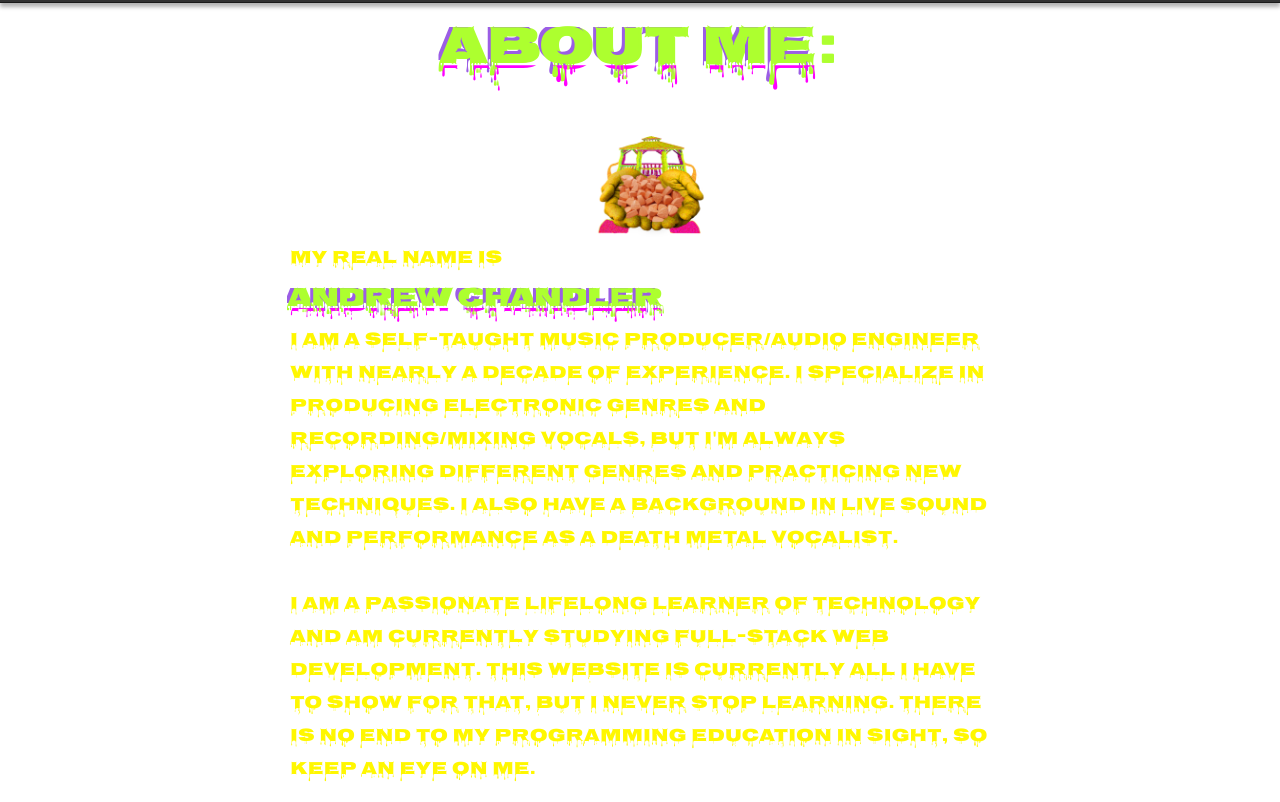
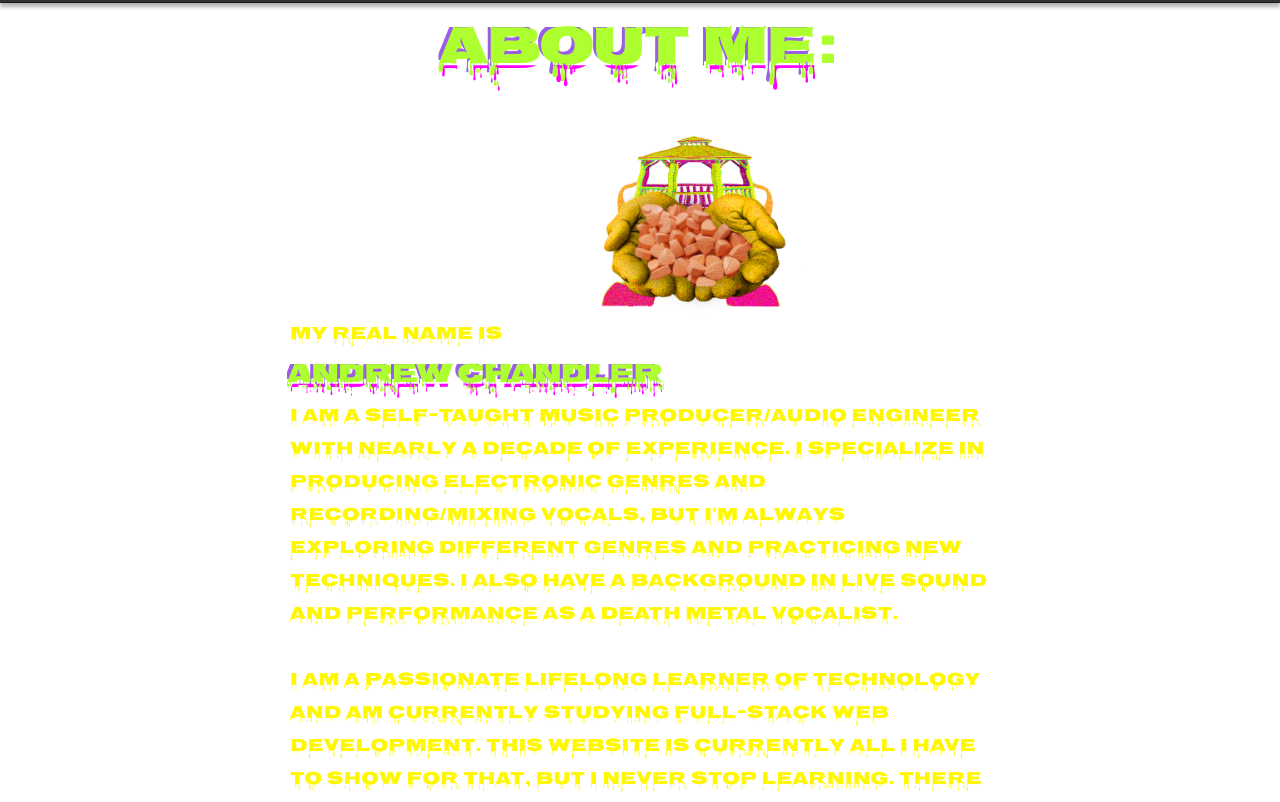
Before and after one commit to Gazebeaux/The-Gazebo, a plain HTML site: page index.html in a window 1280 px wide. Shown: the part 852-1654 px from the top of the page. Drawn offline with nearby package versions, Linux system fonts and the light colour scheme; a web font is replaced by a local one.

Commit message:
Update index.html

```diff
--- a/index.html
+++ b/index.html
@@ -64,7 +64,7 @@
     <div class="about__content">
       <div class="profile profile__fade-in">
         <div class="profile__picture"></div>
-        <div class="pp"><img src="images/gazebodeals.png" id="deal" width=20% ></div>
+        <div class="pp"><img src="images/gazebodeals.png" id="deal" width=35% ></div>
         <p class="profile__blurb">My real name is</br><span class="glitch1" data-text="ANDREW CHANDLER" contenteditable="true">Andrew Chandler</span><br>I am a self-taught music producer/audio engineer with nearly a decade of experience. I specialize
           in producing electronic genres and recording/mixing vocals, but I'm always exploring different genres and practicing new techniques. I also have a background in live sound and performance as a death metal vocalist.</br></br>
           I am a passionate lifelong learner of technology and am currently studying full-stack web development. This website is currently all I have to show for that, but I never stop learning. There is no end to my programming education in sight,
```
